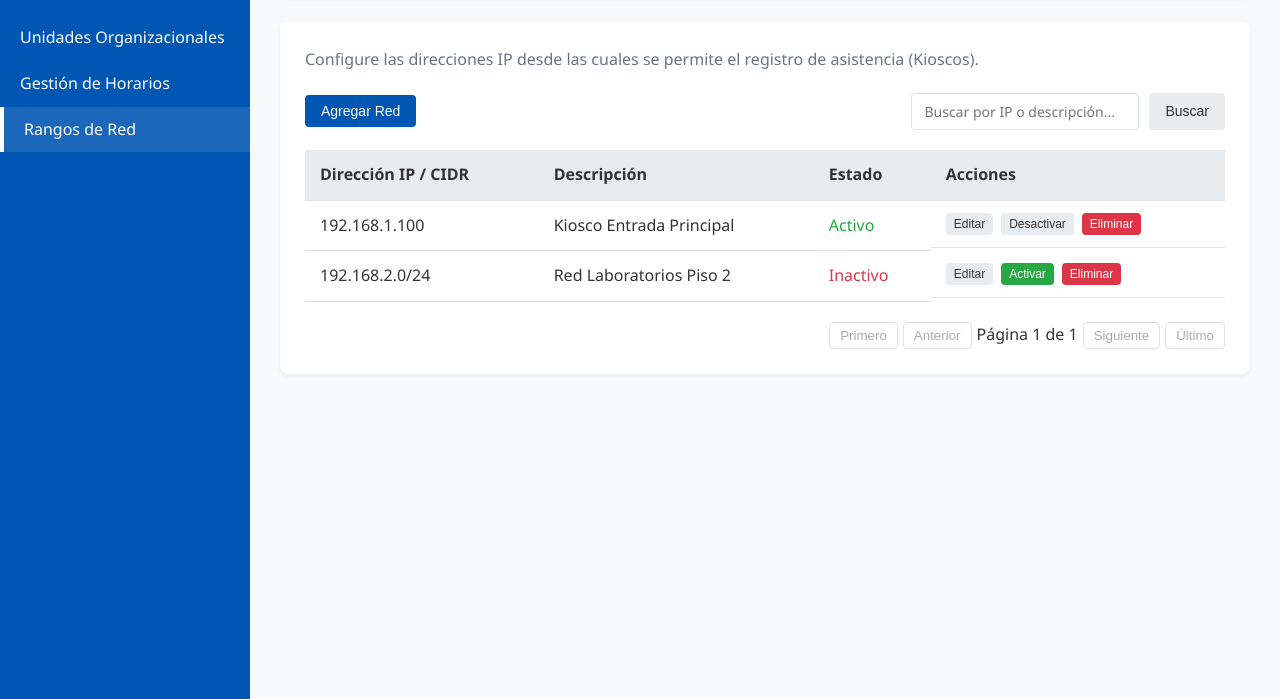
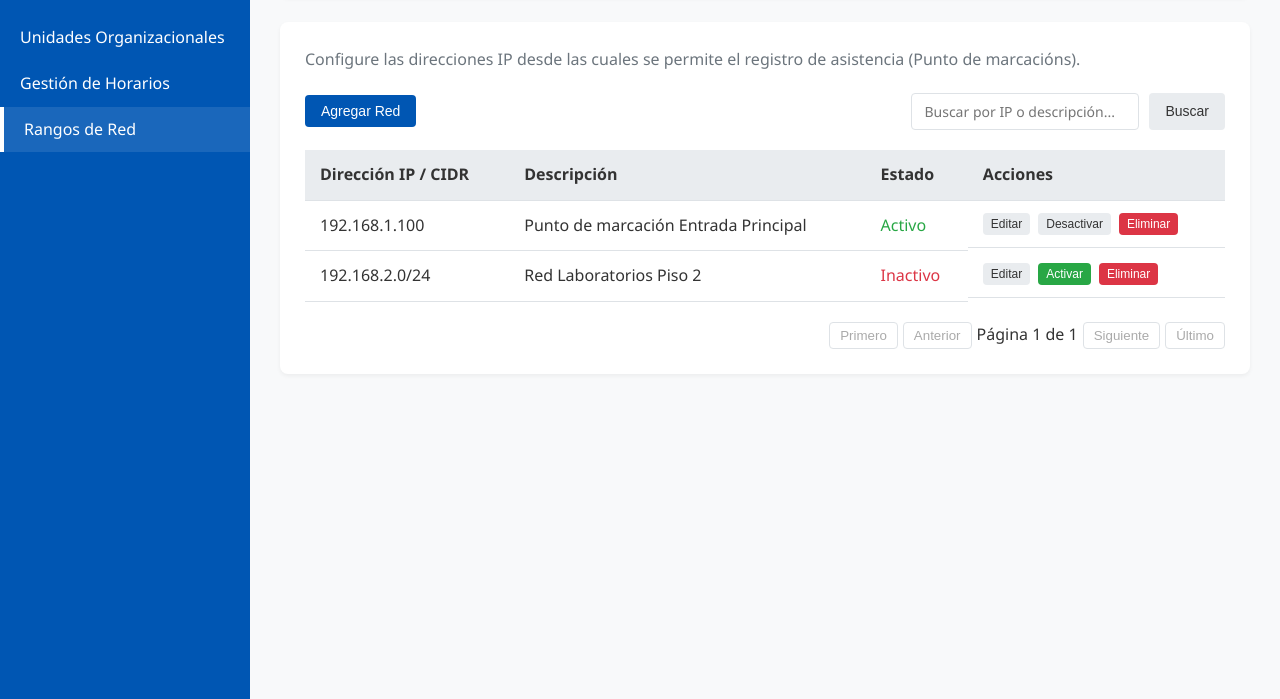
Before and after one commit to diegogo69/asistencia-nurr, a plain HTML site: page prototipo/redes.html in a window 1280 px wide. Shown: the part 101-800 px from the top of the page. Drawn offline with Linux system fonts and the light colour scheme.

Commit message:
Cambiar "kiosko" por "punto de marcacion"

```diff
--- a/prototipo/redes.html
+++ b/prototipo/redes.html
@@ -25,7 +25,7 @@
         </header>
 
         <section class="content-panel">
-            <p style="margin-bottom: 20px; color: var(--text-light);">Configure las direcciones IP desde las cuales se permite el registro de asistencia (Kioscos).</p>
+            <p style="margin-bottom: 20px; color: var(--text-light);">Configure las direcciones IP desde las cuales se permite el registro de asistencia (Punto de marcacións).</p>
 
             <div class="toolbar">
                 <button class="btn btn-primary" data-modal-target="modal-red">Agregar Red</button>
@@ -48,7 +48,7 @@
                     <tbody>
                         <tr>
                             <td>192.168.1.100</td>
-                            <td>Kiosco Entrada Principal</td>
+                            <td>Punto de marcación Entrada Principal</td>
                             <td><span class="text-success">Activo</span></td>
                             <td class="actions">
                                 <button class="btn btn-secondary btn-icon" data-modal-target="modal-red">Editar</button>
```
Also changed, not shown: prototipo/index.html (+1 -1 lines), prototipo/marcacion.html (+1 -1 lines), 1 other file.
